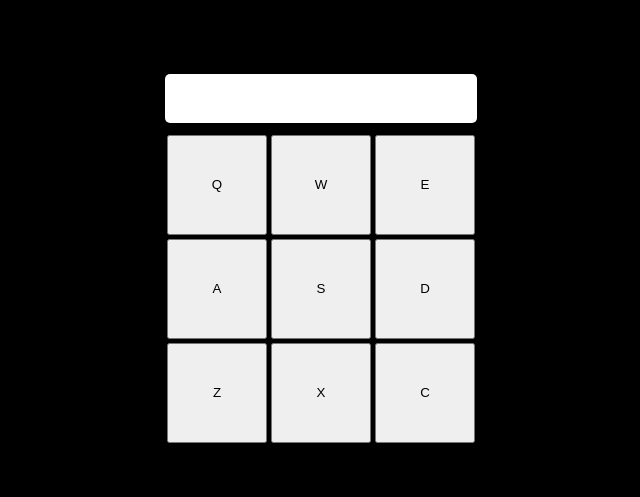
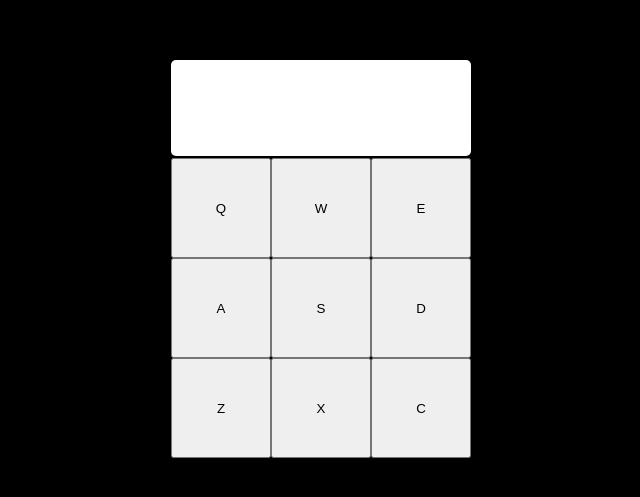
Before and after one commit to hossein-keshtkar/drum-machine, a React (Create React App) app: page / in a window 1280 px wide. Shown: the part 141-638 px from the top of the page, without its empty margins (319-959 px from the left). Built offline with nearby package versions, Linux system fonts and the light colour scheme; the HTML template or start-up script is replaced by a standard one.

Commit message:
preparing for deployment

```diff
--- a/package.json
+++ b/package.json
@@ -1,5 +1,6 @@
 {
   "name": "react-assignment-three",
+  "homepage": "https://hossein-keshtkar.github.io/react-assignment-three",
   "version": "0.1.0",
   "private": true,
   "dependencies": {
@@ -12,6 +13,8 @@
     "web-vitals": "^2.1.4"
   },
   "scripts": {
+    "predeploy": "npm run build",
+    "deploy": "gh-pages -d build",
     "start": "react-scripts start",
     "build": "react-scripts build",
     "test": "react-scripts test",
@@ -34,5 +37,8 @@
       "last 1 firefox version",
       "last 1 safari version"
     ]
+  },
+  "devDependencies": {
+    "gh-pages": "^6.0.0"
   }
 }
--- a/src/App.css
+++ b/src/App.css
@@ -9,15 +9,14 @@
 .drum-pad {
   width: 100px;
   height: 100px;
-  margin: 2px;
 }
 
 #display {
   background-color: #fff;
-  width: 282px;
-  height: 19px;
+  width: 270px;
+  height: 66px;
   padding: 15px;
-  margin-bottom: 10px;
+  margin-bottom: 2px;
   text-align: center;
   border-radius: 5px;
 }
```
Also changed, not shown: 1 other file (tests, documents, lock files or other folders).
